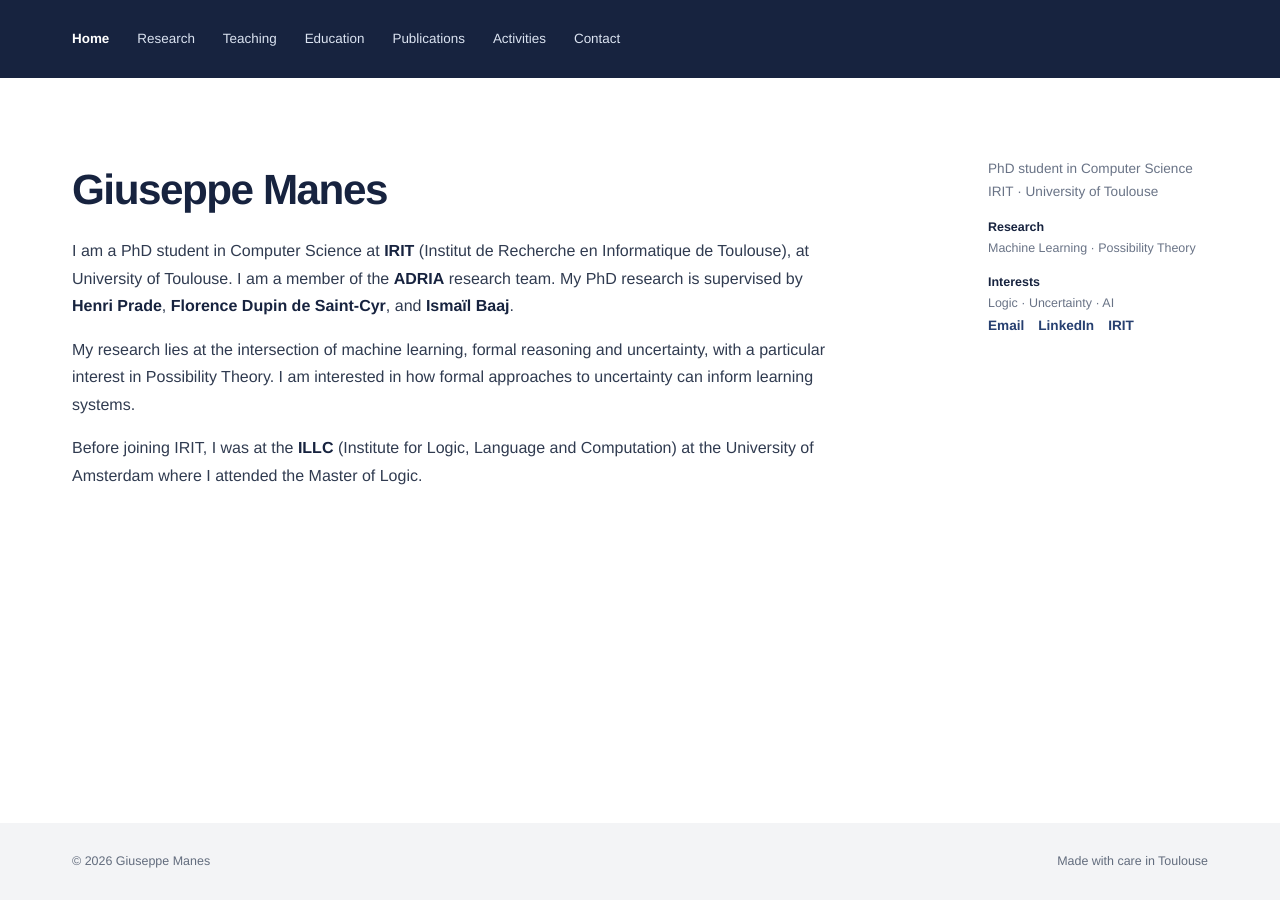
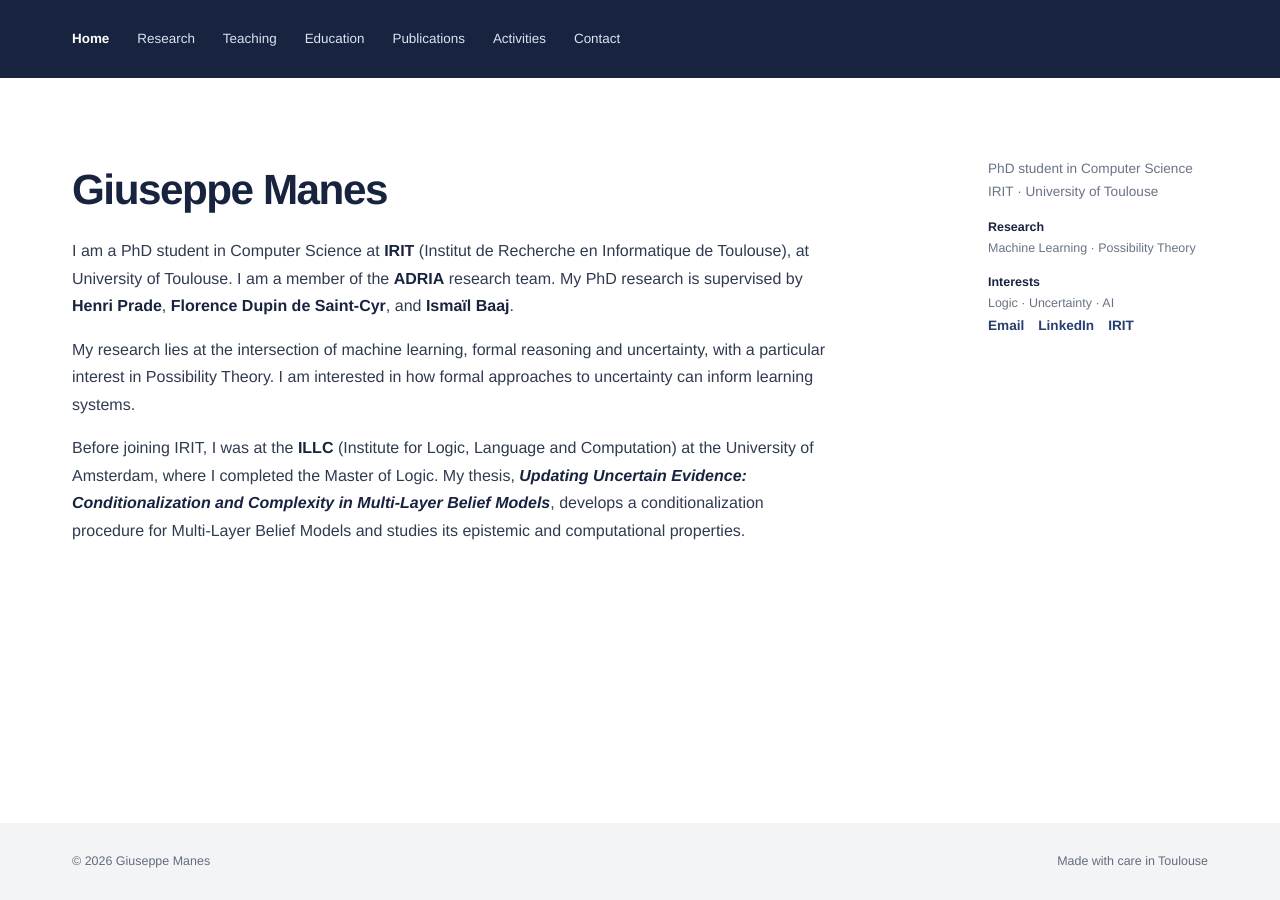
Before and after one commit to gmanes-1/gmanes-1.github.io, a Jekyll site: the page built from index.md, in a window 1280 px wide. Built offline with Jekyll 4.4.1, drawn with Linux system fonts in a browser that asks for light colours.

Commit message:
Add linked Master of Logic thesis

```diff
--- a/index.md
+++ b/index.md
@@ -13,5 +13,5 @@ I am a PhD student in Computer Science at [IRIT](https://www.irit.fr/) (Institut
 My research lies at the intersection of machine learning, formal reasoning and uncertainty, with a particular interest in Possibility Theory. I am interested in how formal approaches to uncertainty can inform learning systems.
 {: .lead }
 
-Before joining IRIT, I was at the [ILLC](https://www.illc.uva.nl) (Institute for Logic, Language and Computation) at the University of Amsterdam where I attended the Master of Logic.
+Before joining IRIT, I was at the [ILLC](https://www.illc.uva.nl) (Institute for Logic, Language and Computation) at the University of Amsterdam, where I completed the Master of Logic. My thesis, [*Updating Uncertain Evidence: Conditionalization and Complexity in Multi-Layer Belief Models*](https://eprints.illc.uva.nl/id/document/13799), develops a conditionalization procedure for Multi-Layer Belief Models and studies its epistemic and computational properties.
 {: .lead }
```
